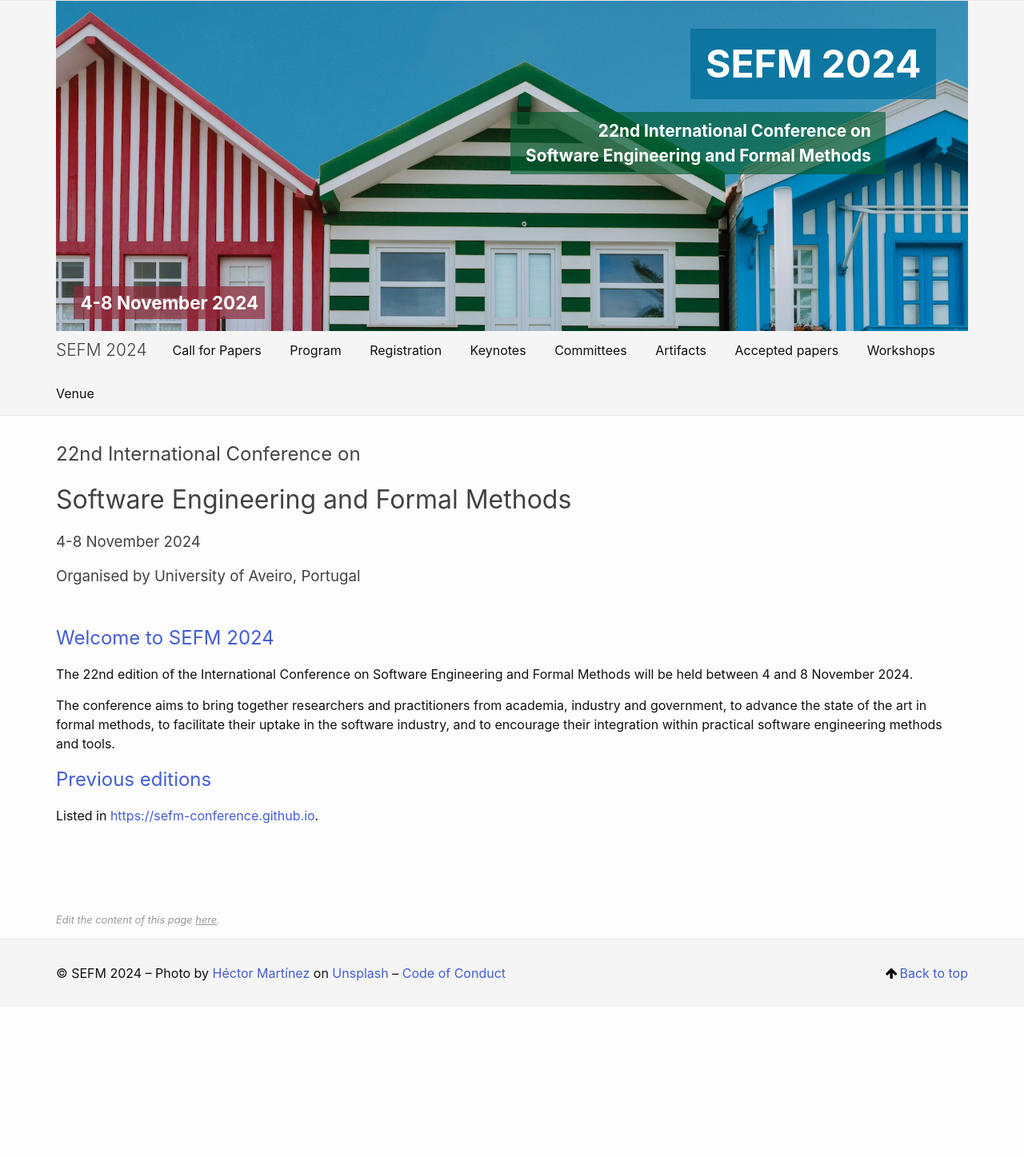
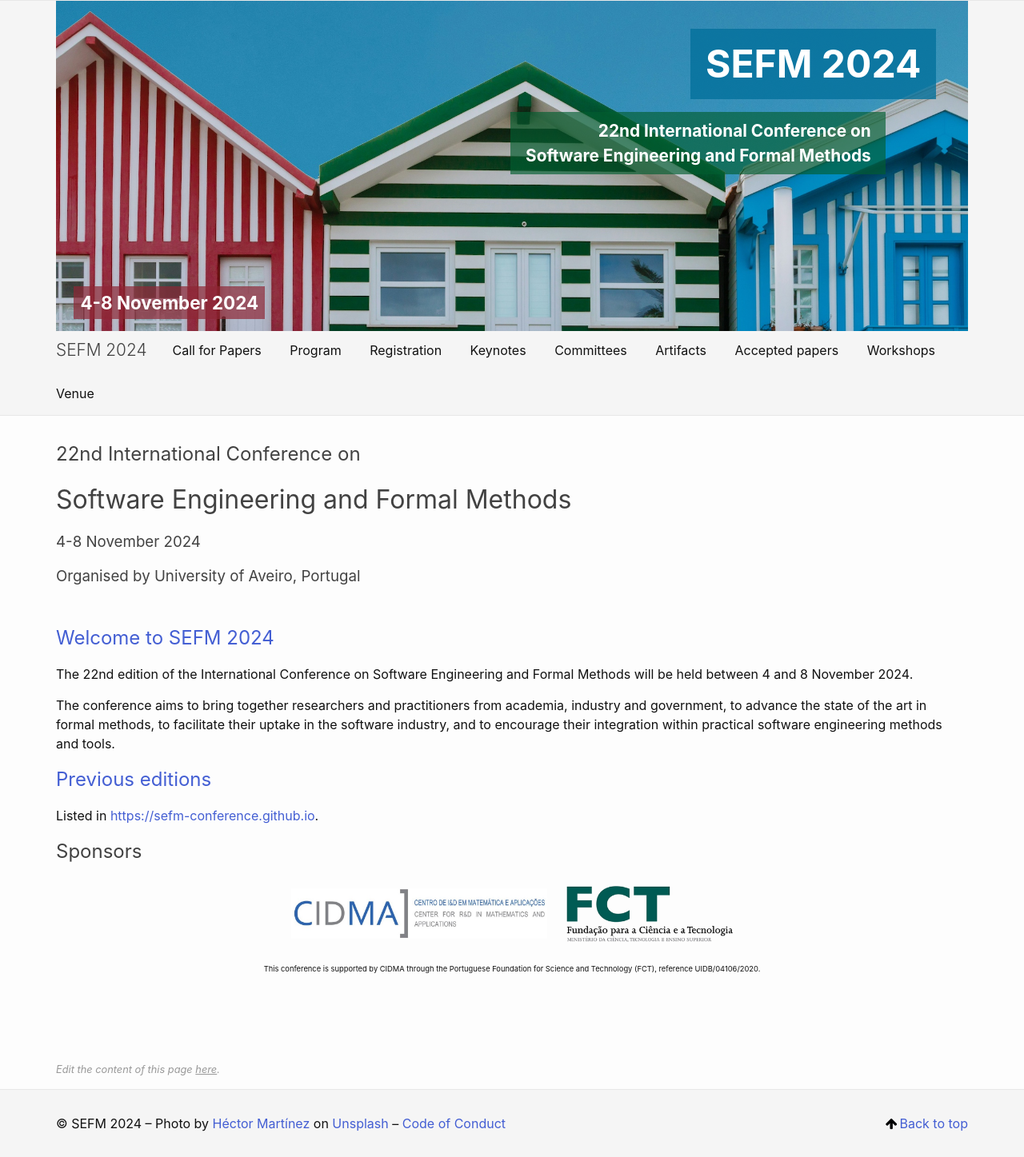
Before and after one commit to sefm-conference/2024, a Jekyll site: the page built from _pages/index.md, in a window 1280 px wide. Shown: the whole page at 80% size. Built offline with Jekyll 4.4.1, drawn with Linux system fonts in a browser that asks for light colours; before the commit the page ends 1259 px from its top, so only the background shows below that.

Commit message:
added sponsors

```diff
--- a/_pages/index.md
+++ b/_pages/index.md
@@ -28,6 +28,16 @@ integration within practical software engineering methods and tools.
 
 Listed in [https://sefm-conference.github.io](https://sefm-conference.github.io).
 
+## Sponsors
+
+{:style="text-align:center;"}
+[![CIDMA logo]({{ site.baseurl }}{% link assets/cidma_logo.jpeg %} "logo")](https://cidma.ua.pt){:target="blank"}
+[![logo]({{ site.baseurl }}{% link assets/FCT_logo.png %} "logoSmall")](https://www.fct.pt/){:target="blank"}
+
+{:class="thanks"}
+<small>This conference is supported by CIDMA through the Portuguese Foundation for Science and Technology (FCT), reference UIDB/04106/2020.
+</small>
+
 <!--
 ## Sponsors
 [![NWO logo]({{ site.baseurl }}{% link assets/nwo.jpg %})](https://nwo.nl/)
--- a/assets/main.scss
+++ b/assets/main.scss
@@ -126,3 +126,20 @@ table {
 }
 .editNote>a:visited { color: #999; }
 .editNote>a:hover { color: #666666; font-weight: 600; }
+
+img[title=logo] {
+  max-width: 320px !important;
+  max-height: 90px;
+  padding: 10px;
+}
+
+img[title=logoSmall] {
+  max-width: 320px !important;
+  max-height: 70px;
+  padding: 10px;
+}
+.thanks {
+  text-align:center;
+  font-size: 0.7rem;
+  /*color: #444;*/
+}
```
Also changed, not shown: assets/FCT_logo.png (added), assets/cidma_logo.jpeg (added).
